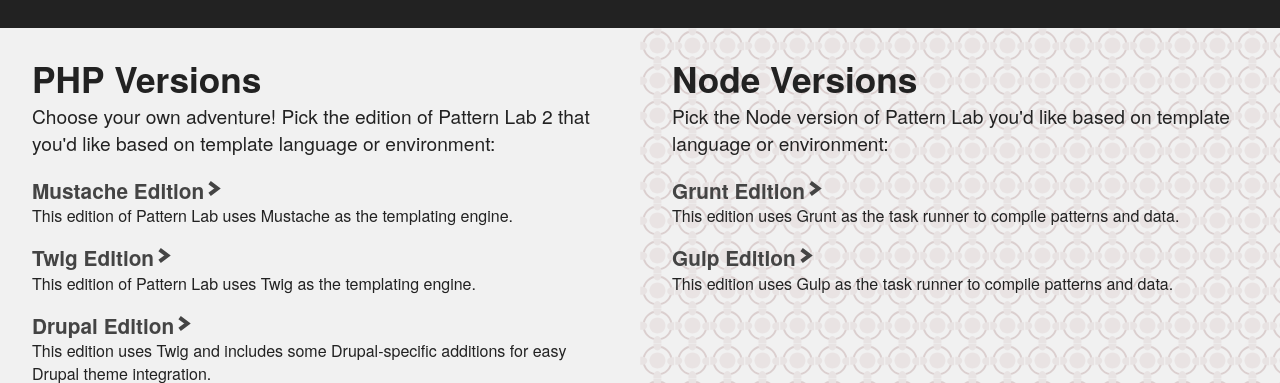
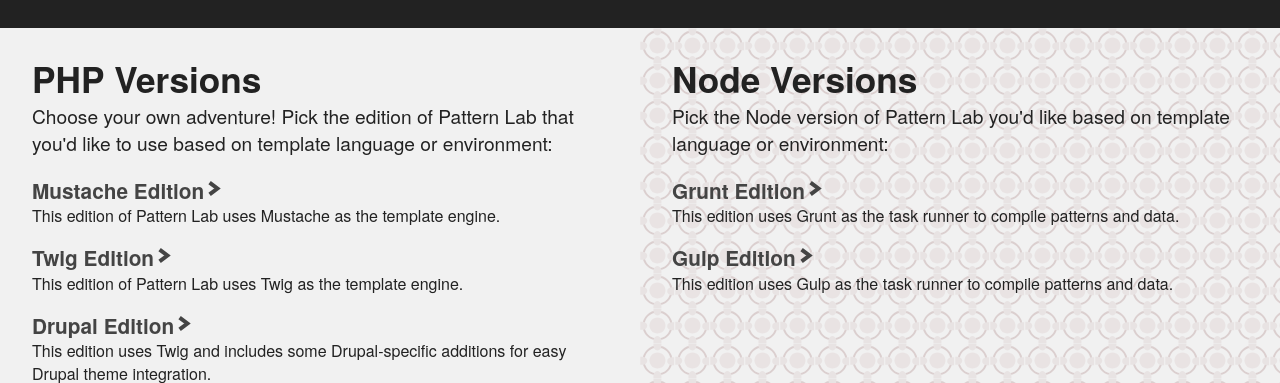
Before and after one commit to pattern-lab/website, a Jekyll site: the page built from download.html, in a window 1280 px wide. Shown: the part 407-790 px from the top of the page. Built offline with Jekyll 4.4.1, drawn with Linux system fonts in a browser that asks for light colours; comment, search, counter and statistics services are not loaded.

Commit message:
removing explicit pattern lab 2 copy

```diff
--- a/_includes/download-php.html
+++ b/_includes/download-php.html
@@ -1,12 +1,12 @@
-<p>Choose your own adventure! Pick the edition of Pattern Lab 2 that you'd like based on template language or environment:</p>
+<p>Choose your own adventure! Pick the edition of Pattern Lab that you'd like to use based on template language or environment:</p>
   <ul class="link-desc-list">
 <li class="link-desc__item">
 <a class="link-desc-list__link" href="https://github.com/pattern-lab/patternlab-php">Mustache Edition</a>
-<p class="link-desc-list__desc">This edition of Pattern Lab uses Mustache as the templating engine.</p>
+<p class="link-desc-list__desc">This edition of Pattern Lab uses Mustache as the template engine.</p>
 </li>
 <li class="link-desc-list__item">
 <a class="link-desc-list__link" href="https://github.com/pattern-lab/edition-php-twig-standard">Twig Edition</a>
-<p class="link-desc-list__desc">This edition of Pattern Lab uses Twig as the templating engine.</p>
+<p class="link-desc-list__desc">This edition of Pattern Lab uses Twig as the template engine.</p>
 </li>
 <li class="link-desc-list__item">
 <a class="link-desc-list__link" href="https://github.com/pattern-lab/edition-php-drupal-standard">Drupal Edition</a>
```
